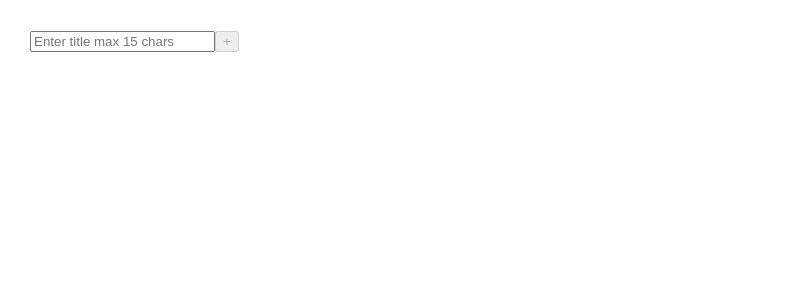
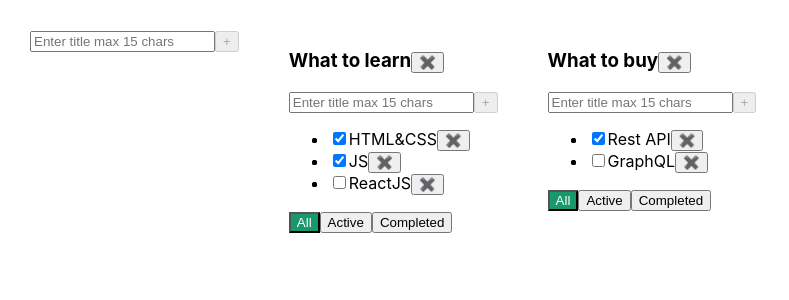
Before and after one commit to electrixky/todolist, a React (Create React App) app: page / in a window 1280 px wide. Shown: the top 300 px of the page, without its empty margins (0-789 px from the left). Built offline with nearby package versions, Linux system fonts and the light colour scheme.

Commit message:
editable span added

```diff
--- a/src/App.tsx
+++ b/src/App.tsx
@@ -30,8 +30,8 @@ function App() {
     let todolistID2 = v1()
 
     let [todolists, setTodolists] = useState<TodolistsType[]>([
-        // {id: todolistID1, title: "What to learn", filter: "All"},
-        // {id: todolistID2, title: "What to buy", filter: "All"}
+        {id: todolistID1, title: "What to learn", filter: "All"},
+        {id: todolistID2, title: "What to buy", filter: "All"}
     ])
 
     const [tasks, setTasks] = useState<TasksStateType>({
@@ -92,15 +92,26 @@ function App() {
 
     const addTodolist = (title: string) => {
         const todolistID = v1()
-        const newTodolist: TodolistsType = { id: todolistID, title: title, filter: 'All' }
-        console.log('newTodolist', newTodolist)
+        const newTodolist: TodolistsType = {id: todolistID, title: title, filter: 'All'}
         setTodolists([newTodolist, ...todolists])
         setTasks({...tasks, [todolistID]: []})
     }
 
+    const updateTask = (todolistID: string, taskID: string, title: string) => {
+        const newTodolistTasks = {
+            ...tasks, [todolistID]: tasks[todolistID].map(t => t.id === taskID ? {...t, title} : t)
+        }
+        setTasks(newTodolistTasks)
+    }
+
+    const updateTodolist = (todolistID: string, title: string) => {
+        const newTodolist = todolists.map(tl => tl.id === todolistID ? {...tl, title} : tl)
+        setTodolists(newTodolist)
+    }
+
     return (
         <div className="App">
-            <AddItemForm addItem={addTodolist} />
+            <AddItemForm addItem={addTodolist}/>
             {todolists.map(tl => {
                 const tasksForTodoList: TaskType[] = getFilteredTasks(tl.id, tl.filter)
 
@@ -115,6 +126,8 @@ function App() {
                     changeTaskStatus={changeTaskStatus}
                     filter={tl.filter}
                     removeTodolist={removeTodolist}
+                    updateTask={updateTask}
+                    updateTodolist={updateTodolist}
                 />
             })}
 
--- /dev/null
+++ b/src/EditableSpan.tsx
@@ -0,0 +1,37 @@
+import React, {ChangeEvent, useState} from 'react';
+
+type EditableSpanPropsType = {
+    value: string
+    onChange: (newTitle: string) => void
+}
+export const EditableSpan = ({value, onChange}: EditableSpanPropsType) => {
+    const [editMode, setEditMode] = useState(false)
+    const [title, setTitle] = useState(value)
+
+    const activateEditModeHandler = () => {
+        setEditMode(true)
+    }
+
+    const deactivateEditModeHandler = () => {
+        setEditMode(false)
+        onChange(title)
+    }
+
+    const changeTitleHandler = (event: ChangeEvent<HTMLInputElement>) => {
+        setTitle(event.currentTarget.value)
+    }
+
+
+    return (
+        <>
+            {editMode ? (
+                <input value={title}
+                       onChange={changeTitleHandler}
+                       onBlur={deactivateEditModeHandler}
+                       autoFocus/>
+            ) : (
+                <span onDoubleClick={activateEditModeHandler}>{value}</span>
+            )}
+        </>
+    );
+};
--- a/src/Task.tsx
+++ b/src/Task.tsx
@@ -1,5 +1,6 @@
 import React from "react";
 import {Button} from "./Button";
+import {EditableSpan} from "./EditableSpan";
 
 export type TaskPropsType = {
     todolistID: string
@@ -8,9 +9,10 @@ export type TaskPropsType = {
     isDone: boolean
     removeTask: (todolistID: string, taskId: string) => void
     changeTaskStatus: (todolistID: string, id: string, newIsDone: boolean) => void
+    changeTaskTitle: (title: string) => void
 }
 
-export function Task({todolistID, taskId, title, isDone, removeTask, changeTaskStatus}: TaskPropsType) {
+export function Task({todolistID, taskId, title, isDone, removeTask, changeTaskStatus, changeTaskTitle}: TaskPropsType) {
     const removeTaskHandler = () => removeTask(todolistID, taskId)
 
     return (
@@ -19,7 +21,9 @@ export function Task({todolistID, taskId, title, isDone, removeTask, changeTaskS
                 type="checkbox"
                 checked={isDone}
                 onChange={(e) => changeTaskStatus(todolistID, taskId, e.currentTarget.checked)}
-            /> <span className={isDone ? "task-done task" : "task"}>{title}</span>
+            />
+            {/*<span className={isDone ? "task-done task" : "task"}>{title}</span>*/}
+            <EditableSpan value={title} onChange={changeTaskTitle}/>
             <Button title={"✖️"} onClickHandler={removeTaskHandler}></Button>
         </li>
     )
--- a/src/TasksList.tsx
+++ b/src/TasksList.tsx
@@ -10,9 +10,18 @@ type TasksListPropsType = {
     changeFilter: (todolistID: string, value: FilterValuesType) => void
     changeTaskStatus: (todolistID: string, id: string, newIsDone: boolean) => void
     filter: FilterValuesType
+    updateTask: (todolistID: string, taskID: string, title: string) => void
 }
 
-export function TasksList({todolistID, tasks, removeTask, changeFilter, changeTaskStatus, filter}: TasksListPropsType) {
+export function TasksList({
+                              todolistID,
+                              tasks,
+                              removeTask,
+                              changeFilter,
+                              changeTaskStatus,
+                              filter,
+                              updateTask
+                          }: TasksListPropsType) {
     const changeFilterHandlerCreator = (filter: FilterValuesType) => {
         return () => changeFilter(todolistID, filter)
     }
@@ -22,6 +31,10 @@ export function TasksList({todolistID, tasks, removeTask, changeFilter, changeTa
             tasks.length === 0
                 ? <p>No tasks</p>
                 : tasks.map(t => {
+                    const changeTaskTitleHandler = (title: string) => {
+                        updateTask(todolistID, t.id, title)
+                    }
+
                     return (
                         <li key={t.id}>
                             <Task
@@ -30,7 +43,9 @@ export function TasksList({todolistID, tasks, removeTask, changeFilter, changeTa
                                 removeTask={removeTask}
                                 title={t.title}
                                 isDone={t.isDone}
-                                changeTaskStatus={changeTaskStatus}/>
+                                changeTaskStatus={changeTaskStatus}
+                                changeTaskTitle={changeTaskTitleHandler}
+                            />
                         </li>
                     )
                 })
--- a/src/TodoList.tsx
+++ b/src/TodoList.tsx
@@ -14,15 +14,31 @@ type TodoListPropsType = {
     changeTaskStatus: (todolistID: string, id: string, newIsDone: boolean) => void
     filter: FilterValuesType
     removeTodolist: (todolistId: string) => void
+    updateTask: (todolistID: string, taskID: string, title: string) => void
+    updateTodolist: (todolistID: string, title: string) => void
 }
 
-export function TodoList({todolistID, todoListTitle, tasks, removeTask, changeFilter, addTask, changeTaskStatus, filter, removeTodolist}: TodoListPropsType) {
+export function TodoList({
+                             todolistID,
+                             todoListTitle,
+                             tasks,
+                             removeTask,
+                             changeFilter,
+                             addTask,
+                             changeTaskStatus,
+                             filter,
+                             removeTodolist,
+                             updateTask,
+                             updateTodolist
+                         }: TodoListPropsType) {
 
     return (
         <div>
-            <TodoListHeader todolistID={todolistID} title={todoListTitle} removeTodolist={removeTodolist}/>
+            <TodoListHeader todolistID={todolistID} title={todoListTitle} removeTodolist={removeTodolist}
+                            updateTodolist={updateTodolist}/>
             <AddTaskForm todolistID={todolistID} addTask={addTask}/>
-            <TasksList todolistID={todolistID} removeTask={removeTask} tasks={tasks} changeFilter={changeFilter} changeTaskStatus={changeTaskStatus} filter={filter}/>
+            <TasksList todolistID={todolistID} removeTask={removeTask} tasks={tasks} changeFilter={changeFilter}
+                       changeTaskStatus={changeTaskStatus} filter={filter} updateTask={updateTask}/>
         </div>
     )
 }
--- a/src/TodoListHeader.tsx
+++ b/src/TodoListHeader.tsx
@@ -1,20 +1,26 @@
 import React from "react";
 import {Button} from "./Button";
+import {EditableSpan} from "./EditableSpan";
 
 type TodoListHeaderPropsType = {
     todolistID: string,
     title: string,
     removeTodolist: (todolistId: string) => void
+    updateTodolist: (todolistID: string, title: string) => void
 }
 
-export function TodoListHeader({todolistID, title, removeTodolist}: TodoListHeaderPropsType) {
+export function TodoListHeader({todolistID, title, removeTodolist, updateTodolist}: TodoListHeaderPropsType) {
     const removeTodolistHandler = () => {
         removeTodolist(todolistID)
     }
 
+    const updateTodolistHandler = (title: string) => {
+        updateTodolist(todolistID, title)
+    }
+
     return (
-            <h3>{title}
-                <Button title={"✖️"} onClickHandler={removeTodolistHandler}></Button>
-            </h3>
+        <h3><EditableSpan value={title} onChange={updateTodolistHandler}/>
+            <Button title={"✖️"} onClickHandler={removeTodolistHandler}></Button>
+        </h3>
     )
 }
```
